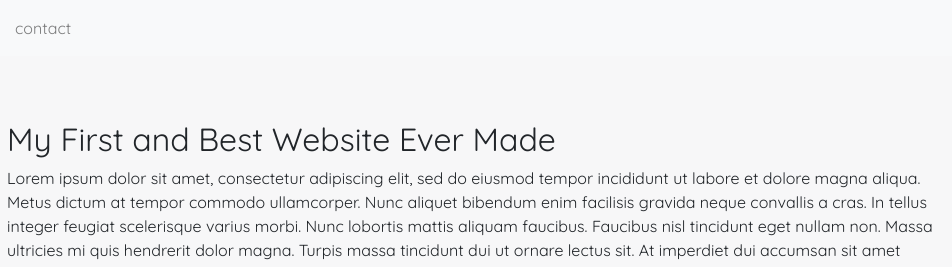
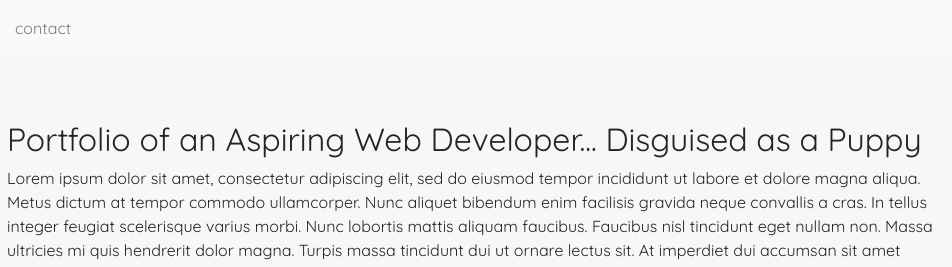
Before and after one commit to Tamarajsouth/Responsive-Portfolio, a plain HTML site: page index.html in a window 1280 px wide. Shown: the top 267 px of the page, 328-1280 px from the left. Drawn offline with nearby package versions, Linux system fonts and the light colour scheme.

Commit message:
final edits made - ready to deploy

```diff
--- a/index.html
+++ b/index.html
@@ -69,12 +69,9 @@
     <div class="row">
         <div class="col-lg-3">
             <img class="img-thumbnail" src="https://petworldegypt.com/wp-content/uploads/2018/07/579457-500x500.jpg">
-            <!-- <img class="img-thumbnail"
-                src="https://i.pinimg.com/474x/b8/e2/88/b8e288afda86ecac45c7c61d64a084d1.jpg"> -->
-
         </div>
         <div class="col-lg-9">
-            <h2>My First and Best Website Ever Made</h2>
+            <h2>Portfolio of an Aspiring Web Developer... Disguised as a Puppy</h2>
             <p>Lorem ipsum dolor sit amet, consectetur adipiscing elit, sed do eiusmod tempor incididunt ut labore et
                 dolore magna aliqua. Metus dictum at tempor commodo ullamcorper. Nunc aliquet bibendum enim facilisis
                 gravida neque convallis a cras. In tellus integer feugiat scelerisque varius morbi. Nunc lobortis mattis
```
Also changed, not shown: dropdown2.html (+1 -0 lines).
